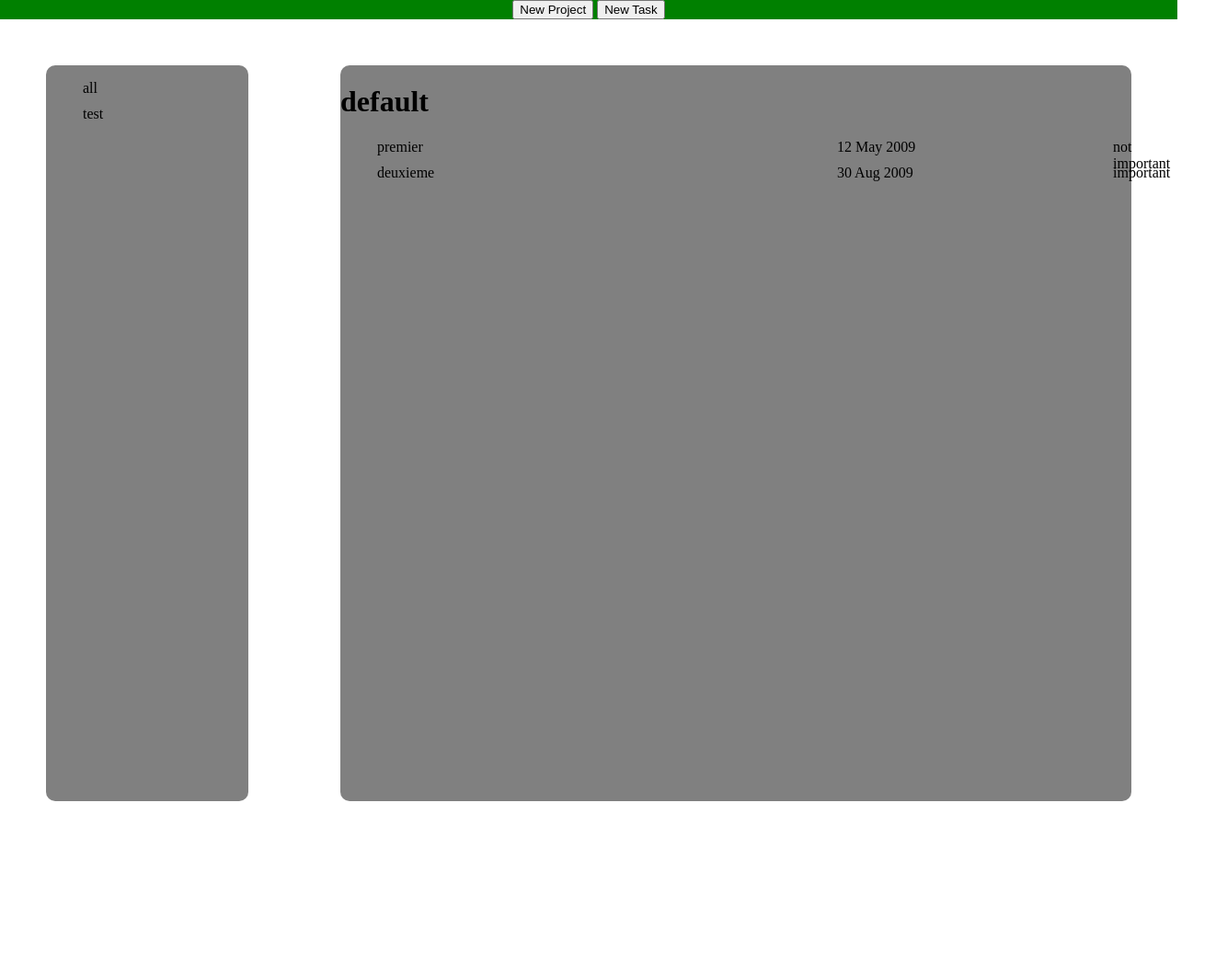
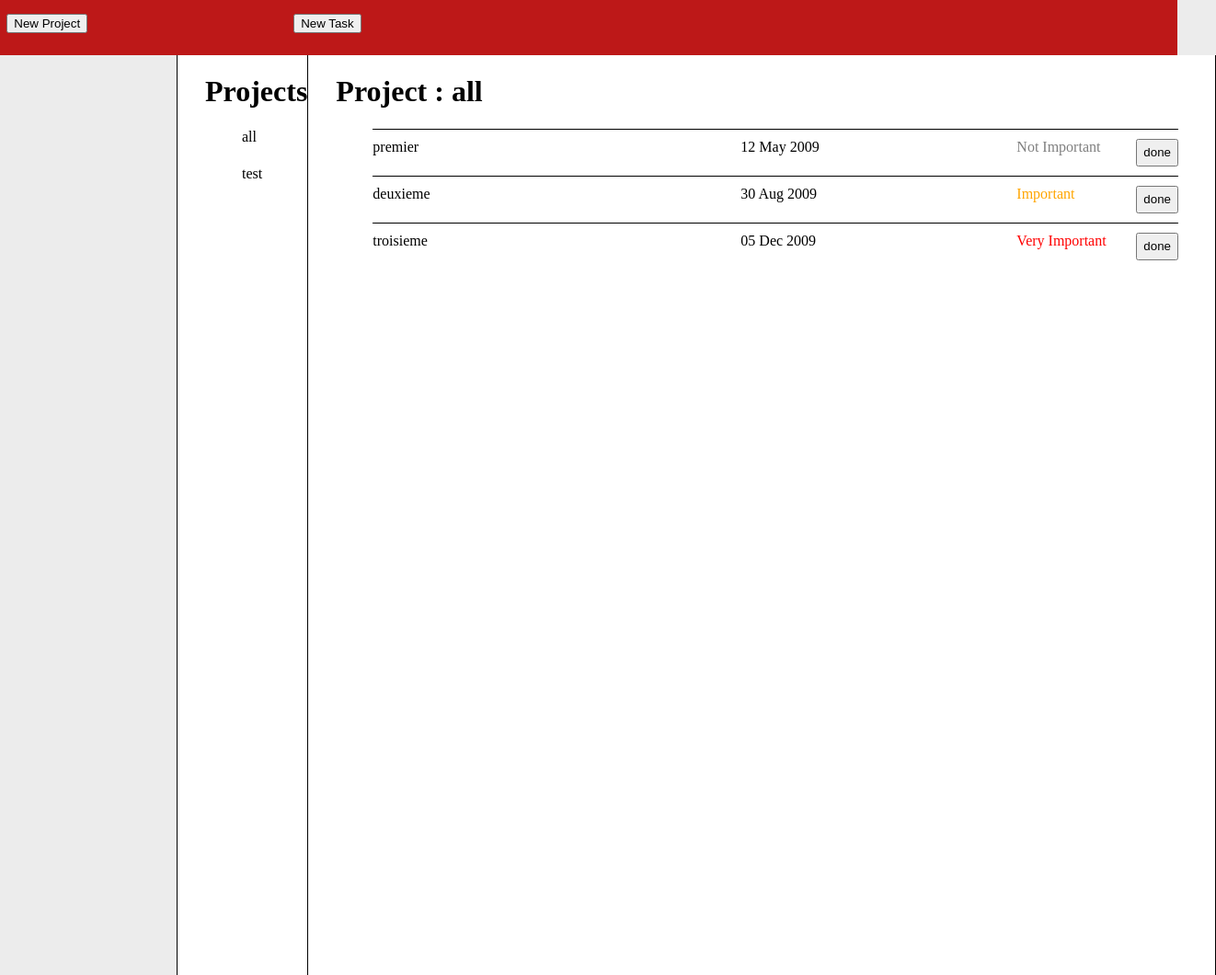
Before and after one commit to mczaba/to-do-list, a plain HTML site: page index.html in a window 1280 px wide. Shown: the whole page at 92% size, 1322 px wide, since content can reach past the window. Before the commit the page ends 871 px from the top, so only its background shows below. Drawn offline with Linux system fonts and the light colour scheme.

Commit message:
base project done

```diff
--- a/index.html
+++ b/index.html
@@ -20,9 +20,9 @@
         <br>
         Importance :
         <select id="taskImportance">
-            <option value="not Important">Not Important</option>
-            <option value="important">Important</option>
-            <option value="very Important">Very Important</option>
+            <option value="Not Important">Not Important</option>
+            <option value="Important">Important</option>
+            <option value="Very Important">Very Important</option>
         </select>
         <br>
         <br>
--- a/style.css
+++ b/style.css
@@ -1,5 +1,6 @@
 body {
     margin: 0;
+    background-color :rgb(236, 236, 236);
 }
 ul {
     list-style-type:none;
@@ -7,34 +8,52 @@ ul {
 }
 li {
     margin-top: 10px;
-    width: 100%;
+    height: 30px;
     position: relative;
 
 }
-li:hover{
-    background-color: red;
+.taskName:hover{
+    background-color: rgb(236, 236, 236);
+    cursor: pointer;
+}
+.project:hover{
+    background-color: rgb(236, 236, 236);
     cursor: pointer;
 }
 
+.taskName {
+    width: 830px;
+}
+
+.taskRow {
+    display: grid;
+    grid-template-columns: 5fr 1fr;
+    border-top: 1px solid black;
+    padding-top: 10px;
+}
 .description {
     display: none;
+    margin-top: 10px;
+    margin-bottom: 10px;
     margin-left: 70px;
 }
 .date {
     display: inline-block;
     position: absolute;
-    left: 500px;
+    left: 400px;
     margin: 0;
 }
 .importance {
     display: inline-block;
     position: absolute;
-    left: 800px;
+    left: 700px;
     margin: 0;
 }
+
 #addBar {
-    background-color: green;
+    background-color: rgb(189, 24, 24);
     width: 100%;
+    height: 60px;
     text-align: center;
 }
 
@@ -60,23 +79,36 @@ li:hover{
 }
 
 #content{
-    margin-top:50px;
-    height: 800px;
-    width: 100%;
+    margin-left: auto;
+    margin-right: auto;
+    height: 1000px;
+    width: 70%;
     display: grid;
     grid-template-columns: 1fr 3fr;
 }
 
 #projectList{
-    background-color: grey;
-    border-radius:10px;
-    margin-left: 50px;
-    margin-right: 50px;
+    background-color: white;
+    border-left: 1px solid black;
+    border-right: 1px solid black;
+    padding-left: 30px;
+
 }
 
 #projectView{
-    background-color: grey;
-    border-radius: 10px;
-    margin-left: 50px;
-    margin-right: 50px;
+    background-color: white;
+    border-right: 1px solid black;
+    padding-left: 30px;
 }
+
+#addProject {
+    position: relative;
+    left: -550px;
+    top: 15px;
+}
+
+#addTask {
+    position: relative;
+    left: -330px;
+    top: 15px;
+}
```
Also changed, not shown: main.js.
